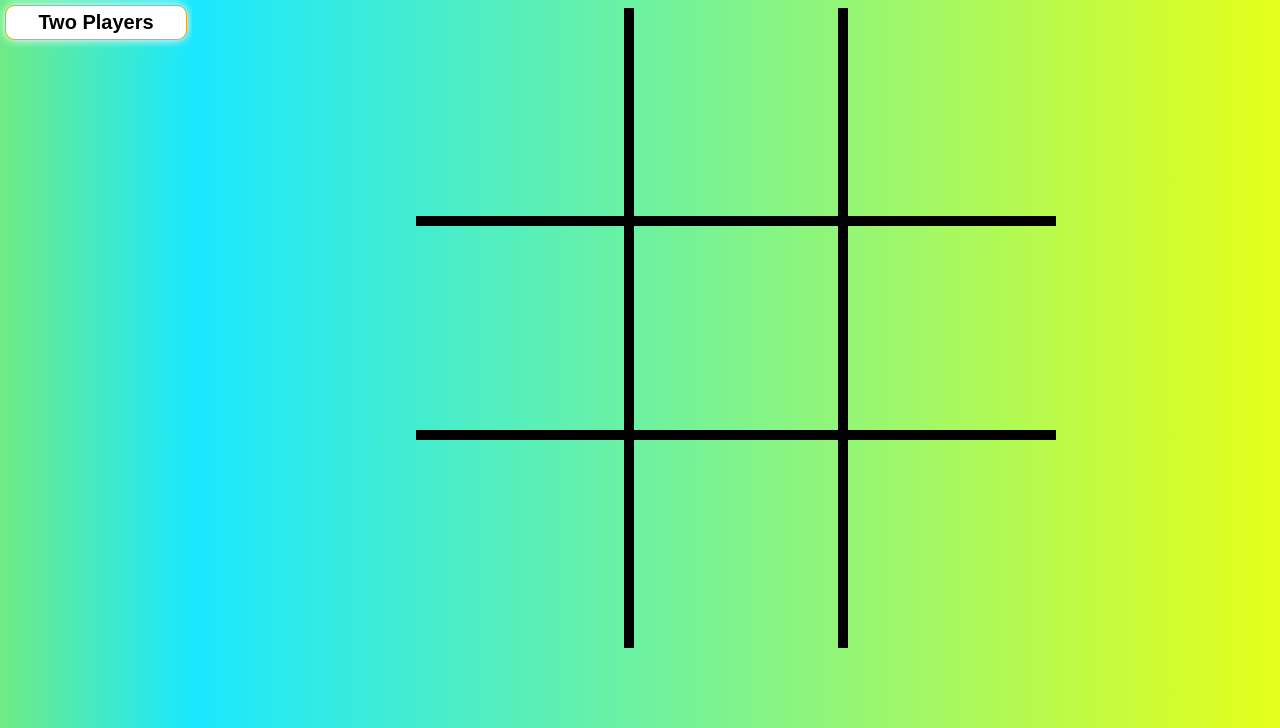
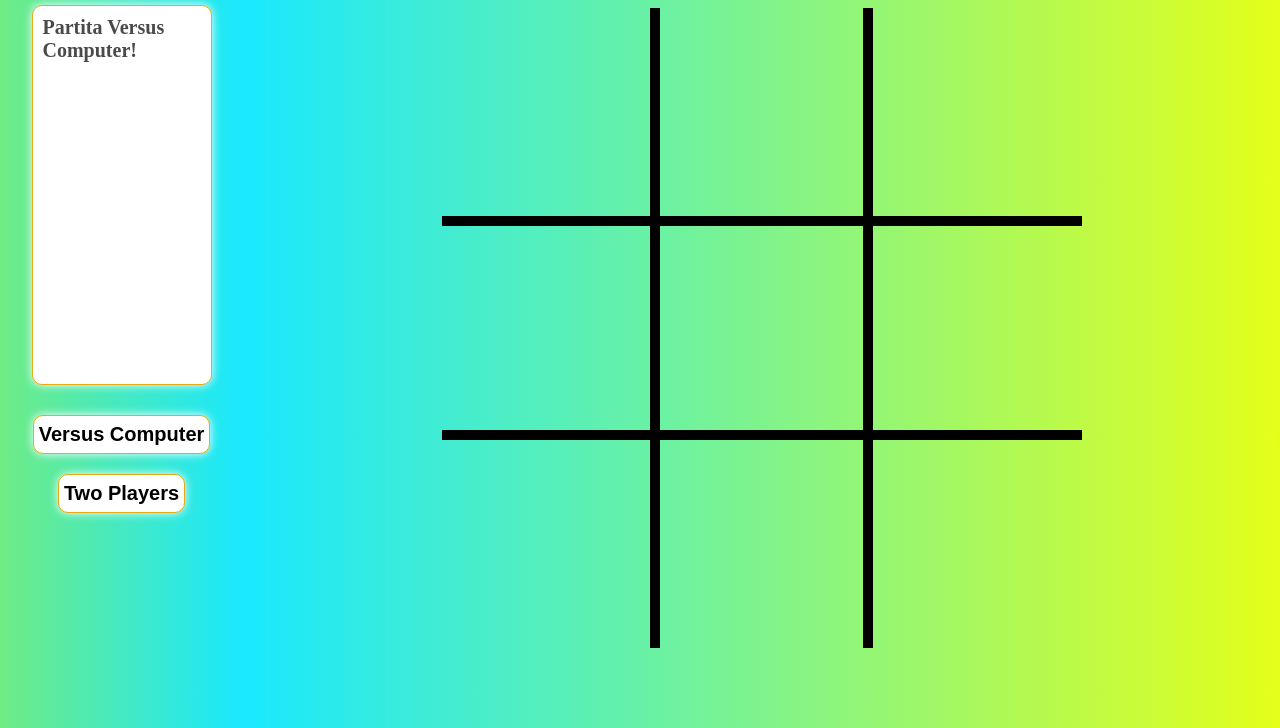
Before and after one commit to Edmondo-diRonza/js-tris-vanilla, a plain HTML site: page index.html in a window 1280 px wide. Shown: the part 72-800 px from the top of the page. Drawn offline with Linux system fonts and the light colour scheme.

Commit message:
aggiunta messagebox

```diff
--- a/css/style.css
+++ b/css/style.css
@@ -12,26 +12,53 @@
 aside {
   display: flex;
   flex-direction: column;
+  align-items: center;
   background-color: #e8aa14;
   background: linear-gradient(
     270deg,
     hsla(186, 100%, 55%, 1) 0%,
     hsla(130, 76%, 68%, 1) 100%
   );
-  width: 15%;
+  width: 300px;
   text-align: center;
+  padding: 20px 0;
+}
+.message-box {
+  padding: 0px 10px;
+  display: flex;
+  flex-direction: column;
+  margin: 20px 0px;
+  width: 180px;
+  height: 50%;
+  background-color: white;
+  border-radius: 10px;
+  border: 1px solid #e8aa14;
+  overflow: auto;
+  box-shadow: 0px 0px 10px white;
+}
+.message-box li {
+  list-style: none;
+  text-align: left;
+  margin-top: 10px;
+  font-size: 20px;
+  color: rgba(0, 0, 0, 0.708);
+}
+.li-message {
+  font-style: italic;
+  color: rgb(0, 0, 0);
 }
 
 .btn {
-  padding: 5px 5px;
+  padding: 7px 5px;
   border-radius: 10px;
   border: 1px solid #e8aa14;
   font-size: 20px;
-  margin: 5px;
+  margin: 10px 0px;
   background-color: white;
   font-weight: bold;
   text-transform: capitalize;
   box-shadow: 0px 0px 10px white;
+  max-width: 200px;
 }
 .btn:hover {
   background-color: #ff5714;
@@ -48,7 +75,7 @@ main {
     hsla(186, 100%, 55%, 1) 0%,
     hsla(67, 100%, 55%, 1) 100%
   );
-  width: 85%;
+  width: 100%;
   height: 100%;
 }
 
@@ -101,3 +128,8 @@ td:hover {
 .forbidden:hover {
   background-color: #ff5714;
 }
+
+/* TYP */
+h1 {
+  font-size: 32px;
+}
--- a/index.html
+++ b/index.html
@@ -4,6 +4,7 @@
     <meta charset="UTF-8" />
     <meta http-equiv="X-UA-Compatible" content="IE=edge" />
     <meta name="viewport" content="width=device-width, initial-scale=1.0" />
+    <link rel="stylesheet" href="https://cdnjs.cloudflare.com/ajax/libs/font-awesome/6.0.0-beta3/css/all.min.css">
     <link rel="stylesheet" href="css/style.css" />
     <title>Tris</title>
   </head>
@@ -11,6 +12,11 @@
     <div class="page-wrapper">
       <aside>
         <h1>Tic Tac Toe</h1>
+        <div class="message-box">
+          <ul id="statusList">
+            <li><strong>Partita Versus Computer!</strong></li>
+          </ul>
+        </div>
         <button class="btn" onclick="versusComputerGame()">
           Versus Computer
         </button>
--- a/js/script.js
+++ b/js/script.js
@@ -37,6 +37,16 @@ const createGameField = (rows, type = 2) => {
   grid += `</table>`;
   document.getElementById("game-field").innerHTML = grid;
 };
+const injectStatusMessage = (message) => {
+  let targetNode = document.getElementById("statusList");
+  let oldMessages = targetNode.innerHTML;
+  // let data = Date.now();
+  // let currentTime = `${data.getHours()} : ${data.getMinutes} : ${
+  //   data.getSeconds
+  // }`;
+  targetNode.innerHTML = `${oldMessages} <li><i class="fas fa-robot"></i> > <span class="li-message">${message}</span></li>`;
+};
+
 createGameField(3, 1);
 
 const addSign2Players = (id) => {
@@ -90,6 +100,7 @@ const checkWin = (symbol) => {
       }
       if (counter === 3) {
         highlightWin(winningState[i]);
+        injectStatusMessage(`<strong>Ha vinto ${symbol.toUpperCase()}</strong>`);
         return true;
       }
     }
@@ -124,10 +135,12 @@ const resetGame = () => {
 };
 
 const twoPlayersGame = () => {
+  injectStatusMessage("Modalità due giocatori!");
   createGameField(3, 2);
   resetGame();
 };
 const versusComputerGame = () => {
+  injectStatusMessage("Modalità Contro il Computer");
   createGameField(3, 1);
   resetGame();
 };
```
